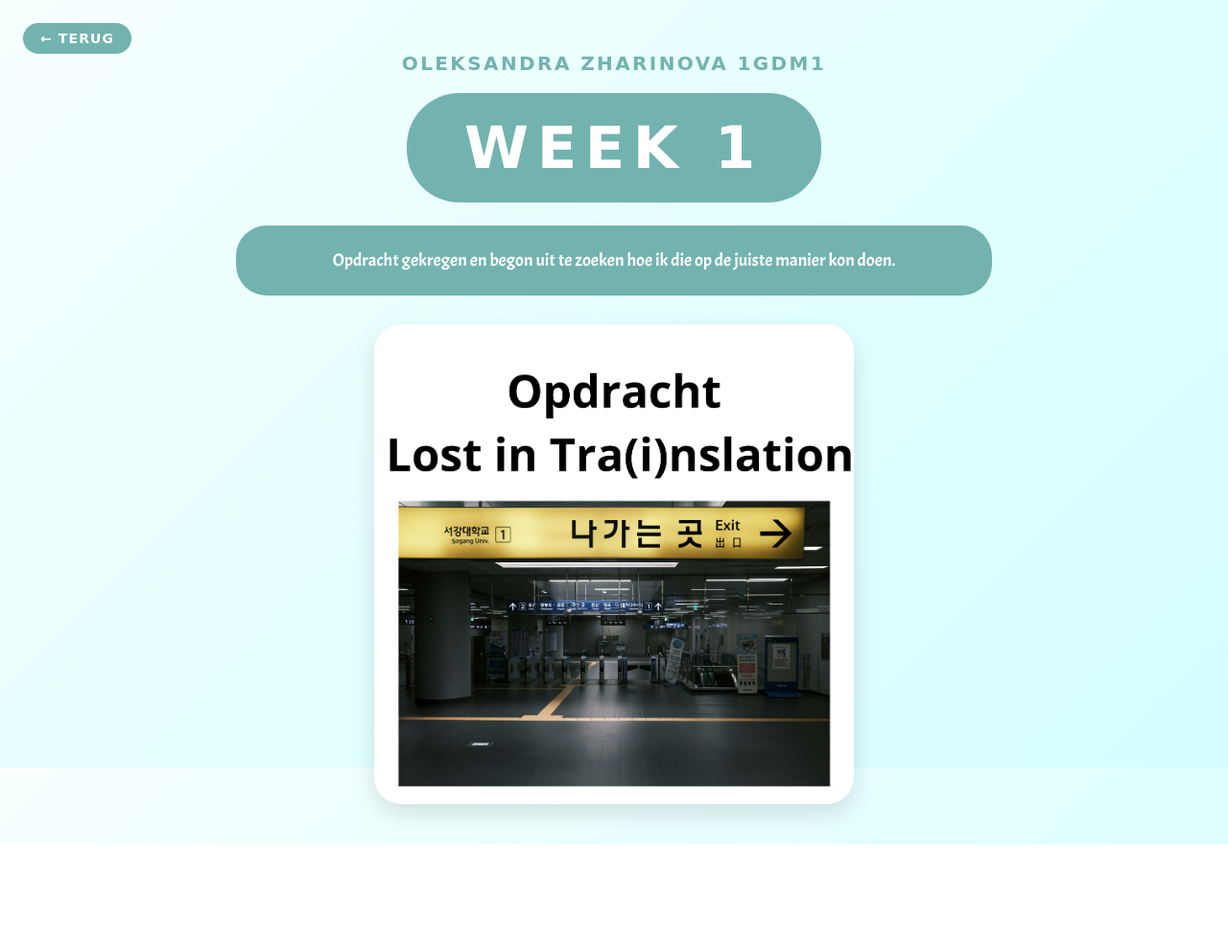
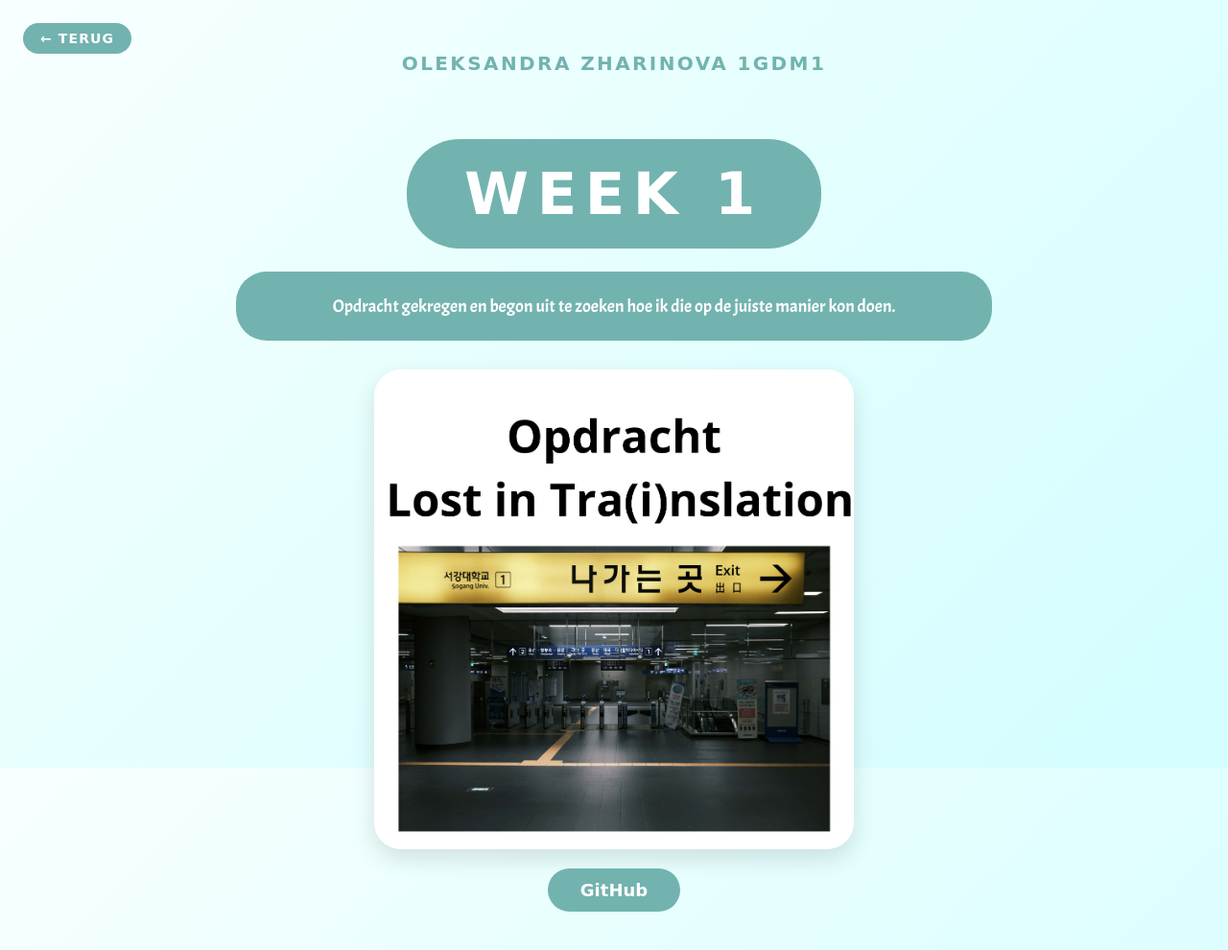
Before and after one commit to OleksandraZharinova/Projectdocumentatie_ZharinovaO, a website: page week1.html in a window 1280 px wide. Shown: the whole page at 96% size. Before the commit the page ends 880 px from the top, so only its background shows below. Drawn offline with Linux system fonts and the light colour scheme; a web font is replaced by a local one.

Commit message:
week1.html

```diff
--- a/week1.html
+++ b/week1.html
@@ -1,5 +1,5 @@
 <!DOCTYPE html>
-<html lang="en">
+<html lang="nl">
 <head>
   <meta charset="UTF-8" />
   <meta name="viewport" content="width=device-width, initial-scale=1.0" />
@@ -23,7 +23,6 @@
     }
 
     body {
-      background: transparent;
       min-height: 100vh;
       font-family: "Chelsea Market", cursive;
       padding: 40px;
@@ -50,17 +49,12 @@
       text-decoration: none;
       cursor: pointer;
       z-index: 2000;
-      font-family: "Chelsea Market", cursive;
       transition: transform 0.15s ease, background-color 0.2s ease;
     }
 
     .back-btn:hover {
       background-color: #6aa8a4;
       transform: scale(1.08);
-    }
-
-    .back-btn.animate {
-      animation: clickBounce 0.18s ease;
     }
 
     @keyframes clickBounce {
@@ -77,8 +71,7 @@
       font-size: 20px;
       letter-spacing: 0.12em;
       font-weight: 600;
-      margin-bottom: 5px;
-      font-family: "Chelsea Market", cursive;
+      margin-bottom: 12px;
     }
 
     .page-wrapper {
@@ -93,12 +86,11 @@
       padding: 22px 60px;
       border-radius: 55px;
       display: inline-block;
-      margin: 0 0 24px 0;
+      margin-bottom: 24px;
       text-transform: uppercase;
       letter-spacing: 0.14em;
       font-size: clamp(2.6rem, 6vw, 3.8rem);
       font-weight: 600;
-      font-family: "Chelsea Market", cursive;
     }
 
     /* ===== TEKST ===== */
@@ -107,13 +99,13 @@
       padding: 22px 34px;
       border-radius: 32px;
       font-size: 1.15rem;
-      font-weight: 500;
       max-width: 720px;
       margin: 0 auto 30px auto;
       line-height: 1.55;
       font-family: "Acme", sans-serif;
     }
 
+    /* ===== AFBEELDING ===== */
     .week-image {
       width: 70%;
       max-width: 500px;
@@ -122,9 +114,6 @@
       border-radius: 28px;
       box-shadow: 0 10px 25px rgba(0,0,0,0.12);
       cursor: pointer;
-      position: relative;
-      z-index: 1;
-      transform-origin: center center;
       transition: transform 0.4s ease-in-out;
     }
 
@@ -132,6 +121,35 @@
       transform: translateY(-115px) scale(1.45);
     }
 
+    /* ===== GITHUB KNOP ===== */
+    .github-bottom {
+      margin-top: 20px;
+      padding-bottom: 40px;
+      display: flex;
+      justify-content: center;
+    }
+
+    .side-btn {
+      background-color: #72b3af;
+      color: white;
+      text-decoration: none;
+      font-size: 18px;
+      padding: 12px 34px;
+      border-radius: 30px;
+      font-weight: 600;
+      transition: transform 0.15s ease, background-color 0.2s ease;
+    }
+
+    .side-btn:hover {
+      background-color: #6aa8a4;
+      transform: scale(1.06);
+    }
+
+    .button-animate {
+      animation: clickBounce 0.15s ease;
+    }
+
+    /* ===== RESPONSIVE ===== */
     @media (max-width: 768px) {
       body {
         padding: 24px;
@@ -157,46 +175,58 @@
 
 <body>
 
-  <a href="index.html" class="back-btn" id="backBtn">← Terug</a>
+  <a href="index.html" class="back-btn">← Terug</a>
 
   <div class="name-pill">
     OLEKSANDRA ZHARINOVA 1GDM1
   </div>
 
   <div class="page-wrapper">
-    <h1 class="week-title">WEEK 1</h1>
+    <h1 class="week-title">Week 1</h1>
 
     <p class="week-text">
       Opdracht gekregen en begon uit te zoeken hoe ik die op de juiste manier kon doen.
     </p>
 
-    <img src="images/week1.png" alt="Week 1 visual" class="week-image" id="weekImg">
+    <img
+      src="images/week1.png"
+      alt="Week 1 visual"
+      class="week-image"
+      id="weekImg"
+    >
+  </div>
+
+  <!-- GitHub knop -->
+  <div class="github-bottom">
+    <a
+      href="https://github.com/OleksandraZharinova/Projectdocumentatie_ZharinovaO.git"
+      class="side-btn"
+      target="_blank"
+      rel="noopener noreferrer"
+      id="githubBtn"
+    >
+      GitHub
+    </a>
   </div>
 
   <script>
-    const backBtn = document.getElementById("backBtn");
-    backBtn.addEventListener("click", () => {
-      backBtn.classList.add("animate");
-      setTimeout(() => backBtn.classList.remove("animate"), 200);
-    });
-
     const img = document.getElementById("weekImg");
+    const githubBtn = document.getElementById("githubBtn");
 
     img.addEventListener("click", () => {
       const wasEnlarged = img.classList.contains("enlarged");
       img.classList.toggle("enlarged");
 
       if (!wasEnlarged) {
-        img.scrollIntoView({
-          behavior: "smooth",
-          block: "center"
-        });
+        img.scrollIntoView({ behavior: "smooth", block: "center" });
       } else {
-        window.scrollTo({
-          top: 0,
-          behavior: "smooth"
-        });
+        window.scrollTo({ top: 0, behavior: "smooth" });
       }
+    });
+
+    githubBtn.addEventListener("click", () => {
+      githubBtn.classList.add("button-animate");
+      setTimeout(() => githubBtn.classList.remove("button-animate"), 150);
     });
   </script>
 
```
